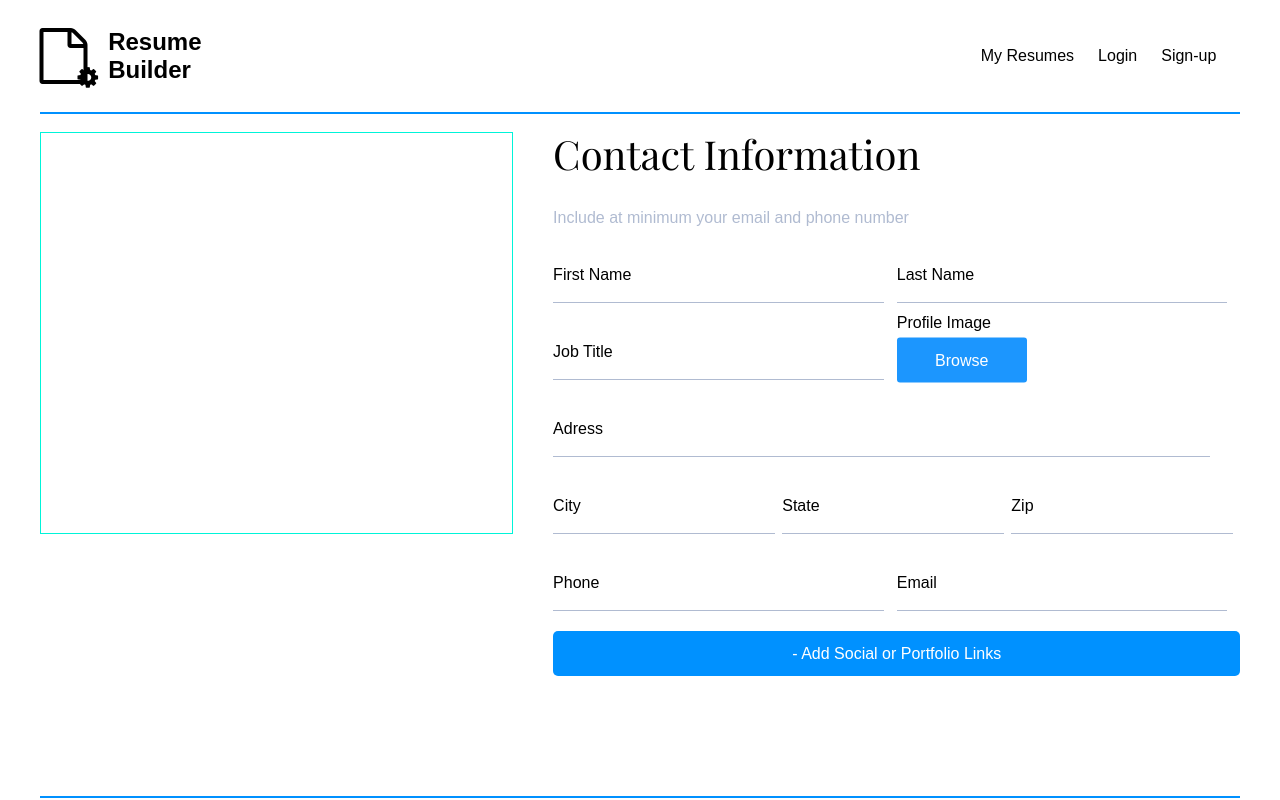
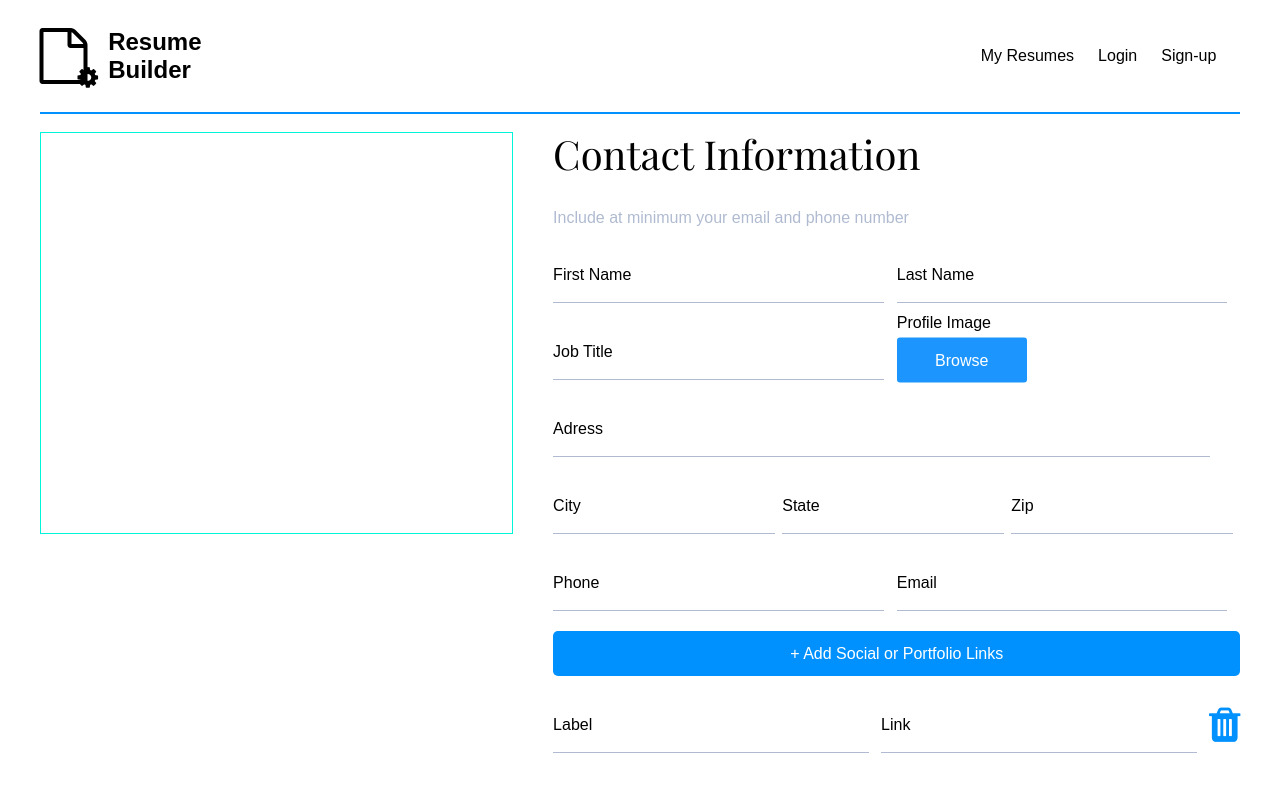
Before and after one commit to ealpha072/resume-Builder, a React (Create React App) app in the folder frontend/: page /editor in a window 1280 px wide. Shown: the top 800 px of the page. Built offline with nearby package versions, Linux system fonts and the light colour scheme; a web font is replaced by a local one.

Commit message:
Social links styling

```diff
--- a/frontend/src/components/Contact.jsx
+++ b/frontend/src/components/Contact.jsx
@@ -1,4 +1,4 @@
-import React from 'react'
+import styles from "../styles/Contact.module.css"
 
 const Contact = () => {
   return (
@@ -67,7 +67,20 @@ const Contact = () => {
                 </div>
                 <div className="row-1 social-link-wrapper">
                     <div className="col social-link">
-                        <button className="btn-social-link">- Add Social or Portfolio Links</button>
+                        <button className="btn-social-link">+ Add Social or Portfolio Links</button>
+                    </div>
+                </div>
+                <div className="row-1">
+                    <div className="col form-div">
+                        <input type="text" className='form-input'/>
+                        <label htmlFor="" className='label'>Label</label>
+                    </div>
+                    <div className="col form-div">
+                        <input type="email" className='form-input'/>
+                        <label htmlFor="" className='label'>Link</label>
+                    </div>
+                    <div className={styles.delete}>
+                        <i className='fa fa-trash'></i>
                     </div>
                 </div>
             </form>
--- /dev/null
+++ b/frontend/src/styles/Contact.module.css
@@ -0,0 +1,10 @@
+.delete{
+    display: flex;
+    align-items: center;
+    justify-content: center;
+}
+
+.delete i{
+    font-size: 2.5rem;
+    color: #0091ff;
+}
```
